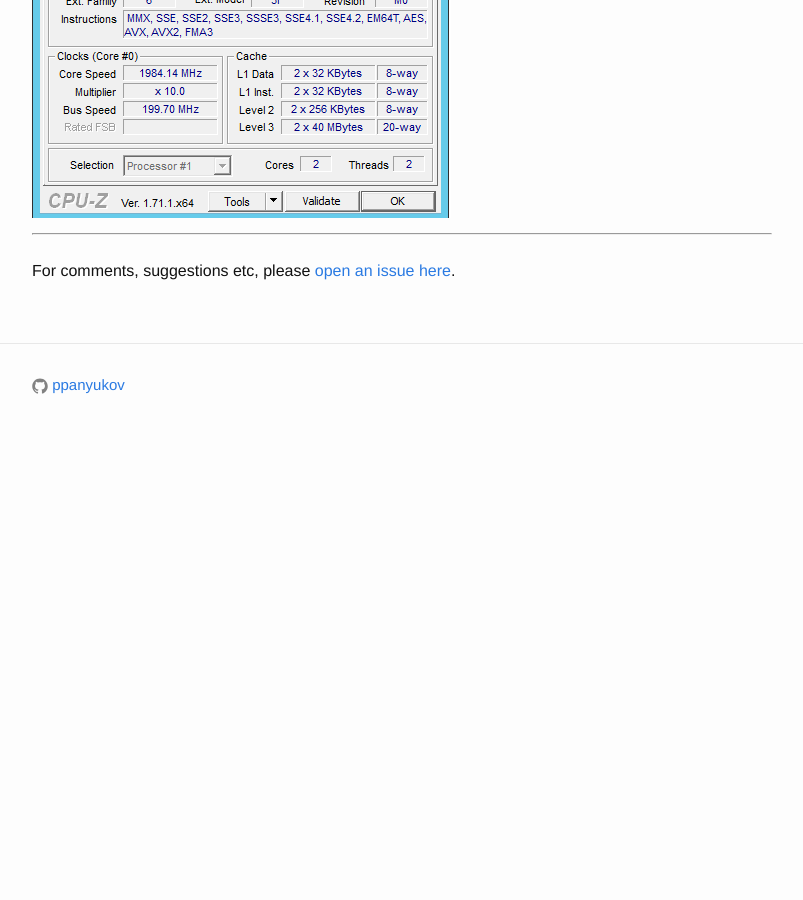
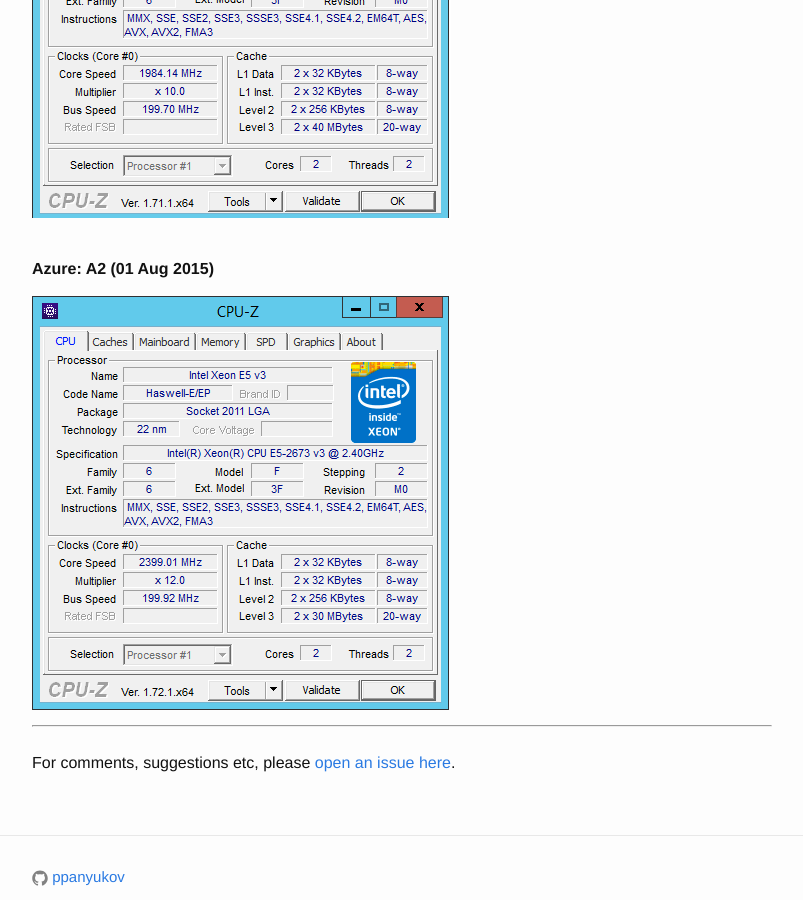
Before and after one commit to ppanyukov/ppanyukov.github.com, a Jekyll site: the page built from _posts/2015-07-23-performance-of-azure-vms.md, in a window 1280 px wide and 900 px high, scrolled down 3457 px. Shown: the whole window, without its empty margins (238-1041 px from the left). Built offline with Jekyll 4.4.1, drawn with Linux system fonts in a browser that asks for light colours; before the commit the page ends 3914 px from its top, so only the background shows below that.

Commit message:
Add CPU info for A2 VM in Azure.

```diff
--- a/_posts/2015-07-23-performance-of-azure-vms.md
+++ b/_posts/2015-07-23-performance-of-azure-vms.md
@@ -118,6 +118,12 @@
 
 ![Azure: G1]({{ site.images }}/2015-07-23-azure-cpus/g1.png)
 
+
+<br/>
+**Azure: A2 (01 Aug 2015)**
+
+![Azure: A2]({{ site.images }}/2015-07-23-azure-cpus/a2-01aug2015.png)
+
 --------
 <br/>
 For comments, suggestions etc, please [open an issue here](https://github.com/ppanyukov/PerfMicroBenchmarks/issues?&q=).
```
Also changed, not shown: images/2015-07-23-azure-cpus/a2-01aug2015.png (added).
